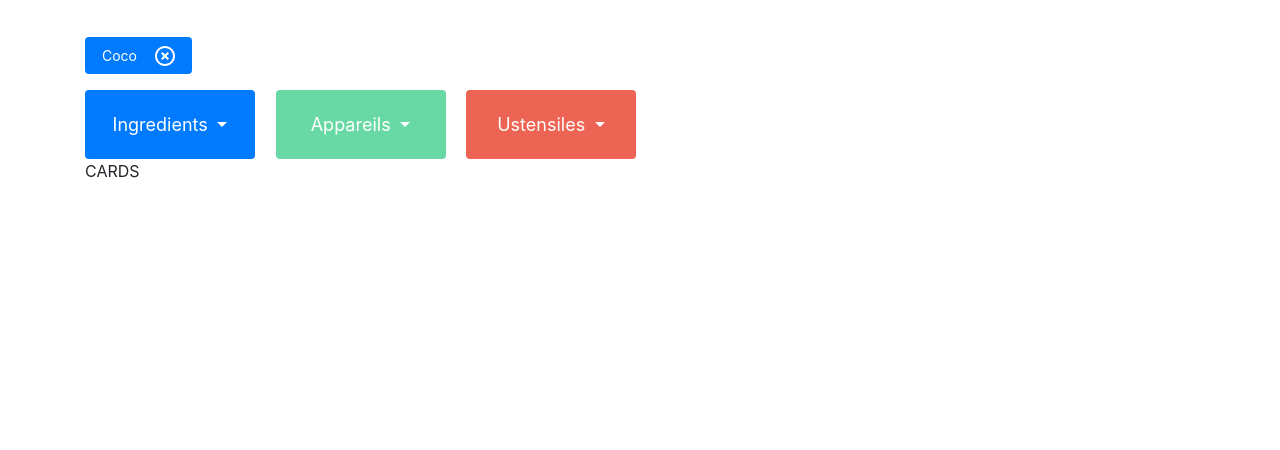
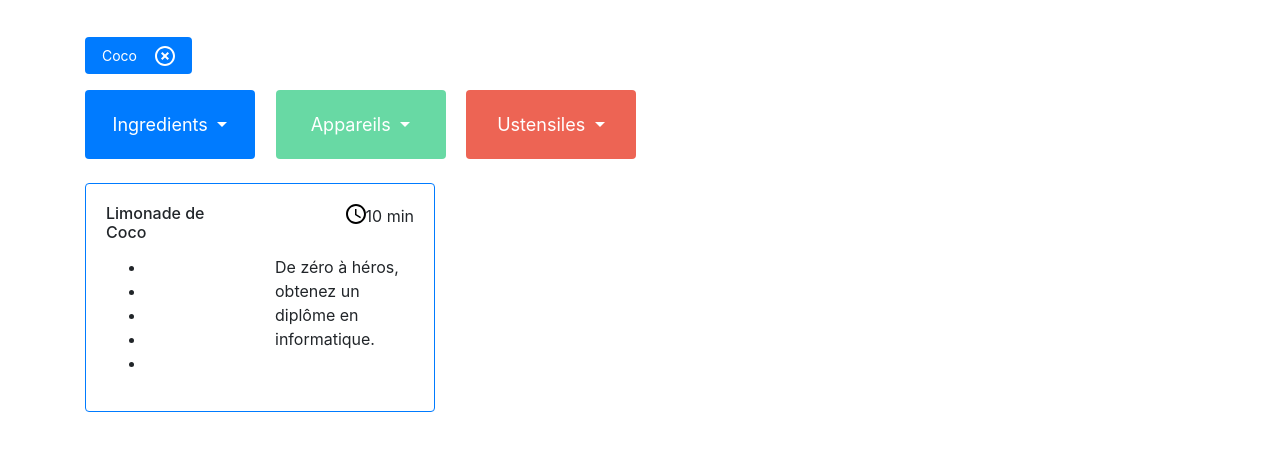
Before and after one commit to k3vinVS/Projet-7, a website: page index.html in a window 1280 px wide. Shown: the part 240-690 px from the top of the page. Drawn offline with nearby package versions, Linux system fonts and the light colour scheme.

Commit message:
démarrage card + refactoring code

```diff
--- a/index.html
+++ b/index.html
@@ -93,7 +93,7 @@
       <div class="row">
         <div class="col">
           <!-- FIRST BUTTON -->
-          <div class="btn-group">
+          <div class="btn-group mb-4">
             <button
               type="button"
               class="btn btn-primary dropdown-toggle d-inline border-0"
@@ -115,7 +115,7 @@
           </div>
 
           <!-- SECOND BUTTON -->
-          <div class="btn-group">
+          <div class="btn-group mb-4">
             <button
               type="button"
               class="btn btn-primary dropdown-toggle d-inline ml-3 border-0 rounded"
@@ -142,7 +142,7 @@
           </div>
 
           <!-- THIRD BUTTON -->
-          <div class="btn-group">
+          <div class="btn-group mb-4">
             <button
               type="button"
               class="btn btn-primary dropdown-toggle d-inline ml-3 border-0 rounded"
@@ -170,9 +170,53 @@
         </div>
       </div>
 
+      <!-- CARDS SECTION -->
       <div class="row">
-        <div class="col">
-          <p>CARDS</p>
+        <div class="col-12 col-lg-4">
+          <div class="card mb-4 mb-lg-0 border-primary shadow">
+            <div class="bg-light"></div>
+            <div class="card-body">
+              <div class="card-top">
+                <div class="row">
+                  <div class="col-6">
+                    <h6 class="card-title">Limonade de Coco</h6>
+                  </div>
+
+                  <div class="col-6 d-flex justify-content-end">
+                    <svg
+                      width="20"
+                      height="20"
+                      viewBox="0 0 20 20"
+                      fill="none"
+                      xmlns="http://www.w3.org/2000/svg"
+                    >
+                      <path
+                        d="M10 0C4.5 0 0 4.5 0 10C0 15.5 4.5 20 10 20C15.5 20 20 15.5 20 10C20 4.5 15.5 0 10 0ZM10 18C5.59 18 2 14.41 2 10C2 5.59 5.59 2 10 2C14.41 2 18 5.59 18 10C18 14.41 14.41 18 10 18ZM10.5 5H9V11L14.2 14.2L15 12.9L10.5 10.2V5Z"
+                        fill="black"
+                      />
+                    </svg>
+                    <p class="mb-2">10 min</p>
+                  </div>
+                </div>
+              </div>
+              <div class="row">
+                <div class="col-6">
+                  <ul>
+                    <li></li>
+                    <li></li>
+                    <li></li>
+                    <li></li>
+                    <li></li>
+                  </ul>
+                </div>
+                <div class="col-6">
+                  <p class="card-text">
+                    De zéro à héros, obtenez un diplôme en informatique.
+                  </p>
+                </div>
+              </div>
+            </div>
+          </div>
         </div>
       </div>
     </div>
```
